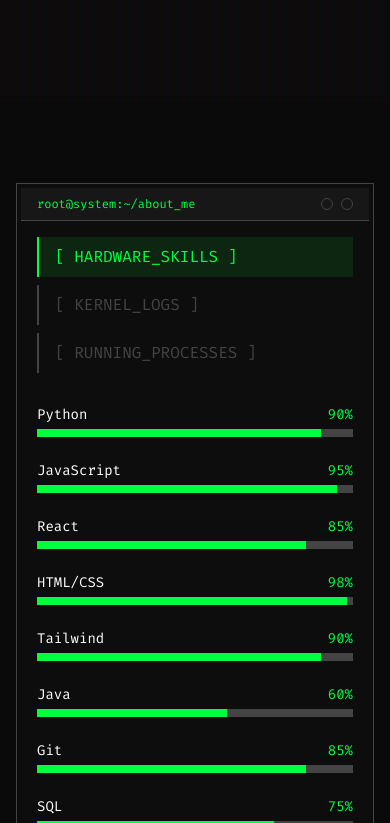
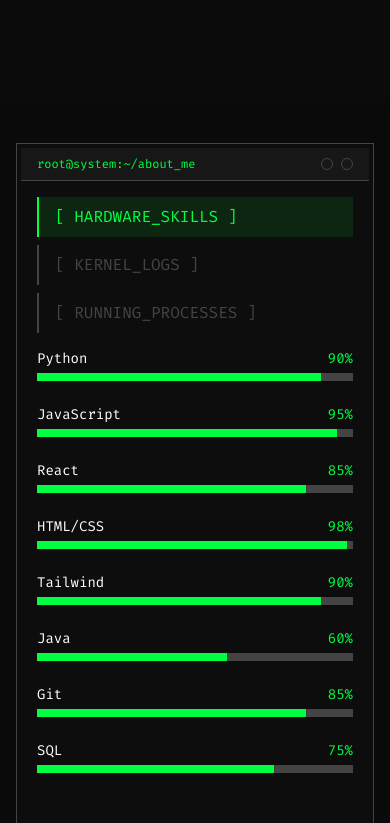
Before and after one commit to kauanfeelipe/web-portifolio, a React (Vite) app: page / in a window 390 px wide. Shown: the part 1241-2064 px from the top of the page. Built offline with nearby package versions, Linux system fonts and the light colour scheme.

Commit message:
primeiraATT2.0

```diff
--- a/src/components/About.jsx
+++ b/src/components/About.jsx
@@ -7,7 +7,7 @@
   const [activeTab, setActiveTab] = useState('skills');
 
   return (
-    <section id="sobre" className="py-20 relative bg-terminal-black">
+    <section id="sobre" className="py-10 md:py-20 relative bg-terminal-black">
       <div className="container mx-auto px-4 md:px-6">
 
         <div className="border border-dim-gray p-1 bg-terminal-dark/50">
@@ -21,7 +21,7 @@
             </div>
           </div>
 
-          <div className="p-4 md:p-8 flex flex-col md:flex-row gap-8">
+          <div className="p-4 md:p-8 flex flex-col md:flex-row gap-4 md:gap-8">
 
             {/* Barra Lateral / Abas */}
             <div className="w-full md:w-1/4 flex flex-col gap-2">
@@ -55,7 +55,7 @@
             </div>
 
             {/* Exibição de Conteúdo */}
-            <div className="w-full md:w-3/4 min-h-[400px]">
+            <div className="w-full md:w-3/4 min-h-[300px] md:min-h-[400px]">
               <AnimatePresence mode="wait">
 
                 {/* SKILLS */}
--- a/src/components/Footer.jsx
+++ b/src/components/Footer.jsx
@@ -8,13 +8,13 @@
       <div className="container mx-auto px-4 md:px-6 flex flex-col md:flex-row justify-between items-center gap-2">
 
         {/* Left: Copyright */}
-        <div className="flex items-center gap-2">
+        <div className="flex flex-col md:flex-row items-center gap-2 text-center md:text-left">
           <span className="text-neon-cyan">root@kauan:~$</span>
           <span>&copy; {currentYear} Kauan Felipe. All rights reserved.</span>
         </div>
 
         {/* Right: Mock System Stats */}
-        <div className="flex gap-4">
+        <div className="flex flex-wrap justify-center gap-x-4 gap-y-2 text-[10px] md:text-xs">
           <span>MEM_USAGE: {(Math.random() * 40 + 20).toFixed(1)}%</span>
           <span>EXIT_CODE: 0 (SUCCESS)</span>
           <span className="animate-pulse text-neon-green">ONLINE</span>
```
Also changed, not shown: src/components/ProjectCard.jsx (+5 -5 lines).
